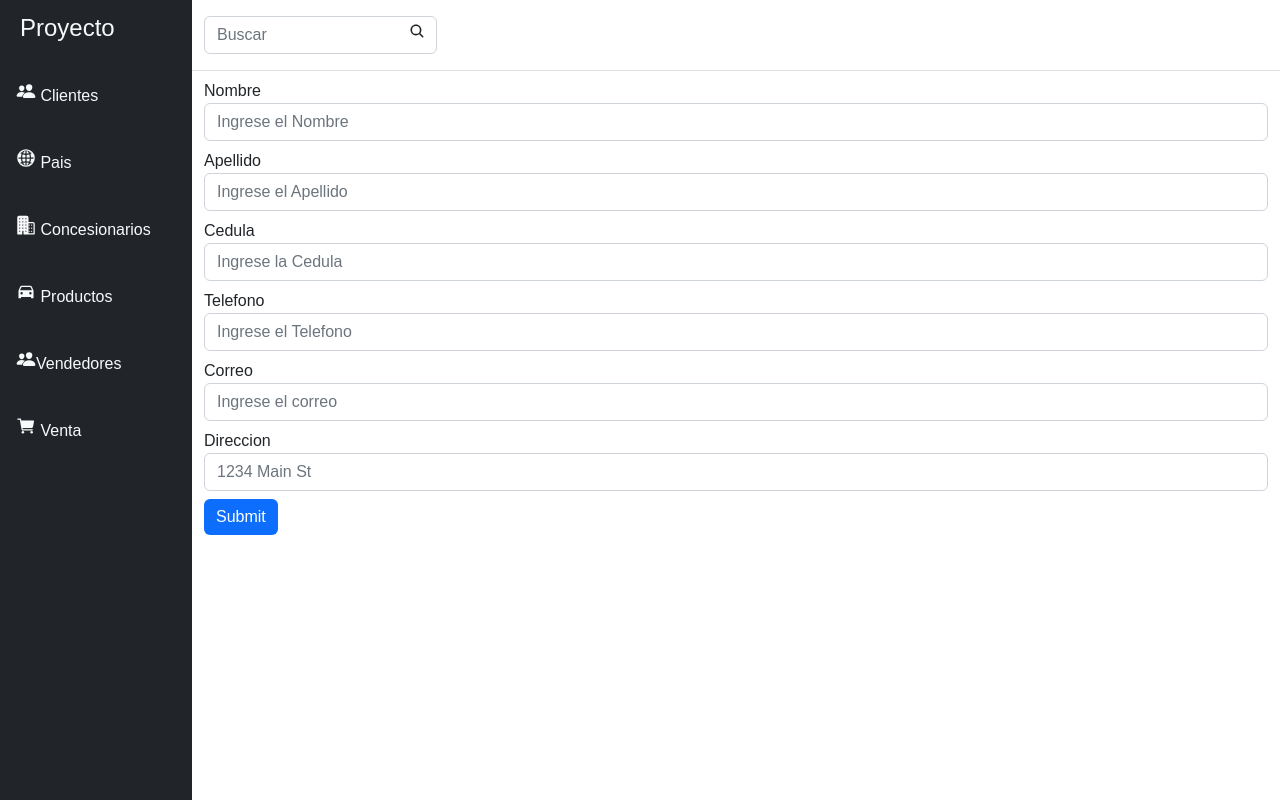
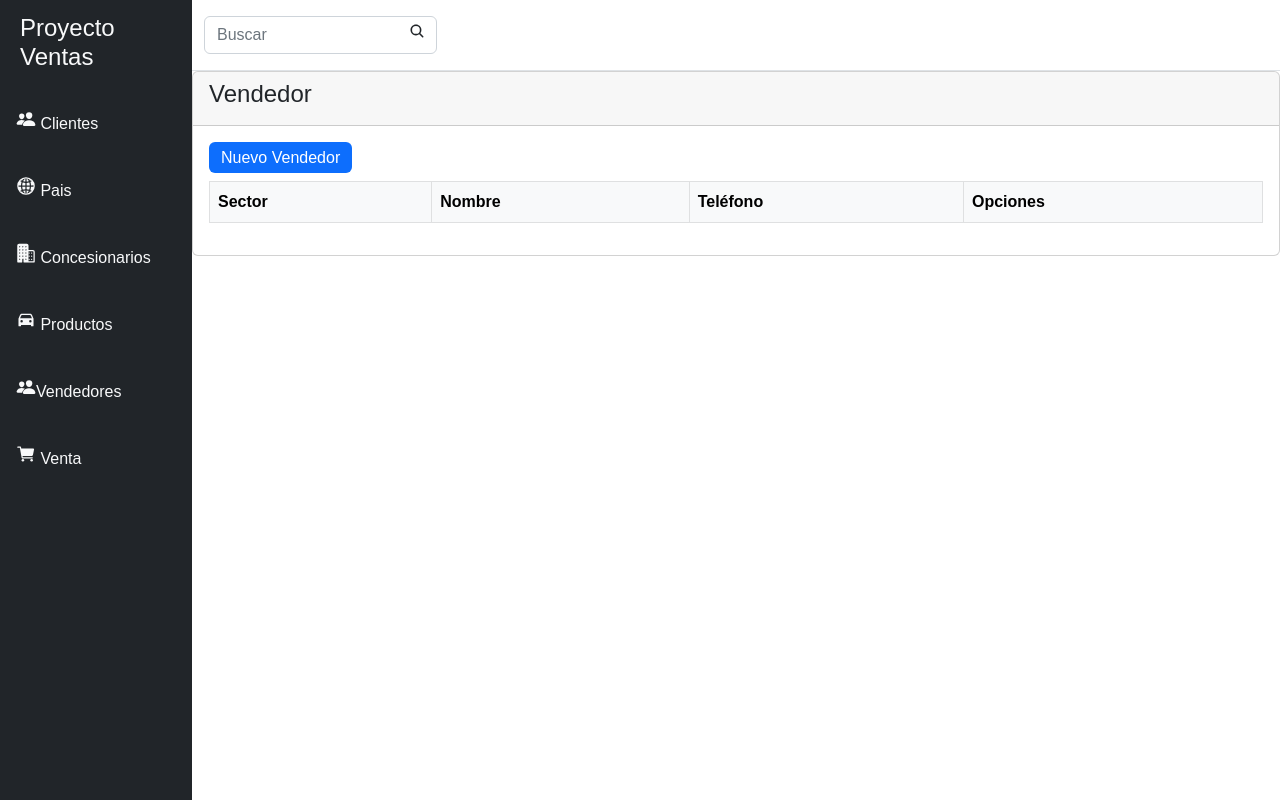
Before and after one commit to DxBaxterLu/Ventas, a PHP site: page /Ventas/Vendedores in a window 1280 px wide; the page is wider, and only the part inside the window is pictured. Run offline with PHP 8.4, Linux system fonts and the light colour scheme; lists and menus that the app fills with data are empty; some libraries are stand-ins or nearby versions.

Commit message:
Se relizo minimas modificaciones

```diff
--- a/Views/Templates/footer.php
+++ b/Views/Templates/footer.php
@@ -1,4 +1,3 @@
-
 <!-- jQuery (necessary for Bootstrap's JavaScript plugins) -->
 <script src="https://ajax.googleapis.com/ajax/libs/jquery/1.12.4/jquery.min.js"></script>
 <!-- Include all compiled plugins (below), or include individual files as needed -->
@@ -10,6 +9,8 @@
 <script type="module" src="https://unpkg.com/ionicons@5.5.2/dist/ionicons/ionicons.esm.js"></script>
 <script nomodule src="https://unpkg.com/ionicons@5.5.2/dist/ionicons/ionicons.js"></script>
 
+<script src="<?php echo base_url; ?>Assets/js/funcionClientes.js"></script>
+
 </body>
 
 </html>
--- a/Views/Templates/header.php
+++ b/Views/Templates/header.php
@@ -6,7 +6,7 @@
     <meta http-equiv="X-UA-Compatible" content="IE=edge">
     <meta name="viewport" content="width=device-width, initial-scale=1">
     <!-- The above 3 meta tags *must* come first in the head; any other head content must come *after* these tags -->
-    <title>Bienvenido</title>
+    <title>Bienvenidos</title>
 
     <!-- Bootstrap -->
     <link href="https://cdn.jsdelivr.net/npm/bootstrap@5.2.0-beta1/dist/css/bootstrap.min.css" rel="stylesheet" integrity="sha384-0evHe/X+R7YkIZDRvuzKMRqM+OrBnVFBL6DOitfPri4tjfHxaWutUpFmBp4vmVor" crossorigin="anonymous">
@@ -18,8 +18,8 @@
     <div class="d-flex">
         <div id="sidebar-container" class="bg-dark text-white">
             <div class="logo">
-                <a href="<?php echo base_url;?>">
-                    <h4 class="text-light font-weight-bold"> Proyecto</h4>
+                <a href="<?php echo base_url; ?>">
+                    <h4 class="text-light font-weight-bold"> Proyecto Ventas </h4>
                 </a>
             </div>
             <div class="menu">
--- a/Views/Vendedores/index.php
+++ b/Views/Vendedores/index.php
@@ -1,10 +1,46 @@
-<?php include "Views/Templates/header.php";?>
+<?php include "Views/Templates/header.php"; ?>
 
-<div id="container">
-    <section>
-        <div class="container">
-            <form id="frmClientes">
+<div class="card">
+    <div class="card-header card-header-primary">
+        <h4>Vendedor</h4>
+    </div>
+    <div class="card-body">
+        <button class="btn btn-primary mb-2" type="button" data-bs-toggle="modal" data-bs-target="#vendedorModal">
+            <h6 class="align-self-center mb-0">
+                Nuevo Vendedor
+            </h6>
+        </button>
+        <table class="table table-light table-bordered table-hover" id="tblVendedor">
+            <thead class="thead-dark">
+                <tr>
+                    <th scope="col">Sector</th>
+                    <th scope="col">Nombre</th>
+                    <th scope="col">Teléfono</th>
+                    <th scope="col">Opciones</th>
+                </tr>
+            </thead>
+            <tbody>
+            </tbody>
+        </table>
+    </div>
+
+    <div class="modal fade" id="vendedorModal" tabindex="-1" role="dialog" aria-labelledby="modalTitle" aria-hidden="true">
+        <div class="modal-dialog" role="document">
+            <div class="modal-content">
+                <div class="modal-header">
+                    <h5 class="modal-title" id="modalTitle">Nuevo Vendedor</h5>
+                    <button type="button" class="btn-close" data-bs-dismiss="modal" aria-label="Close"></button>
+                </div>
+                <div class="modal-body">
+                    <form id="frmVendedores" name="frmVendedores">
+                        <input type="hidden" id="id" name="id" value="">
+                        <p class="text-primary"> Todos los campos son obligatorios. </p>
+
                         <div class="form-group mt-2">
+                            <label for="Codigo">Codigo</label>
+                            <input type="text" class="form-control mb-2" id="Codigo" name="Codigo" placeholder="Ingrese el Codigo">
+                        </div>
+                        <div class="form-group">
                             <label for="nombre">Nombre</label>
                             <input type="text" class="form-control mb-2" id="nombre" placeholder="Ingrese el Nombre">
                         </div>
@@ -13,25 +49,21 @@
                             <input type="text" class="form-control mb-2" id="apellido" placeholder="Ingrese el Apellido">
                         </div>
                         <div class="form-group">
-                    <label for="cedula">Cedula</label>
-                    <input type="number" class="form-control mb-2" id="cedula" placeholder="Ingrese la Cedula">
-                </div>
-                <div class="form-group">
                             <label for="telefono">Telefono</label>
                             <input type="tel" class="form-control mb-2" id="telefono" placeholder="Ingrese el Telefono">
                         </div>
                         <div class="form-group">
-                    <label for="correo">Correo</label>
-                    <input type="email" class="form-control mb-2" id="correo" aria-describedby="emailHelp" placeholder="Ingrese el correo">
+                            <label for="listConcesionarioId">Concesionario</label>
+                            <select name="listConcesionarioId" id="listConcesionarioId" class="form-control" required></select>
                         </div>
-                <div class="form-group">
-                    <label for="direccion">Direccion</label>
-                    <input type="text" class="form-control mb-2" id="direccion" placeholder="1234 Main St">
-                </div>
-                <button type="submit" class="btn btn-primary" onclick="frmClientes(event);">Submit</button>
                     </form>
                 </div>
-    </section>
+                <div class="modal-footer">
+                    <button type="submit" class="btn btn-primary">Guardar</button>
+                </div>
+            </div>
+        </div>
+    </div>
 </div>
 
-<?php include "Views/Templates/footer.php";?>
+<?php include "Views/Templates/footer.php"; ?>
```
Also changed, not shown: Controllers/Clientes.php (+0 -8 lines), Controllers/Home.php (+9 -1 lines), Views/Clientes/index.php (+6 -3 lines), Views/Concesionarios/index.php (+5 -2 lines). Lines whose indentation alone changed are shown as unchanged.
